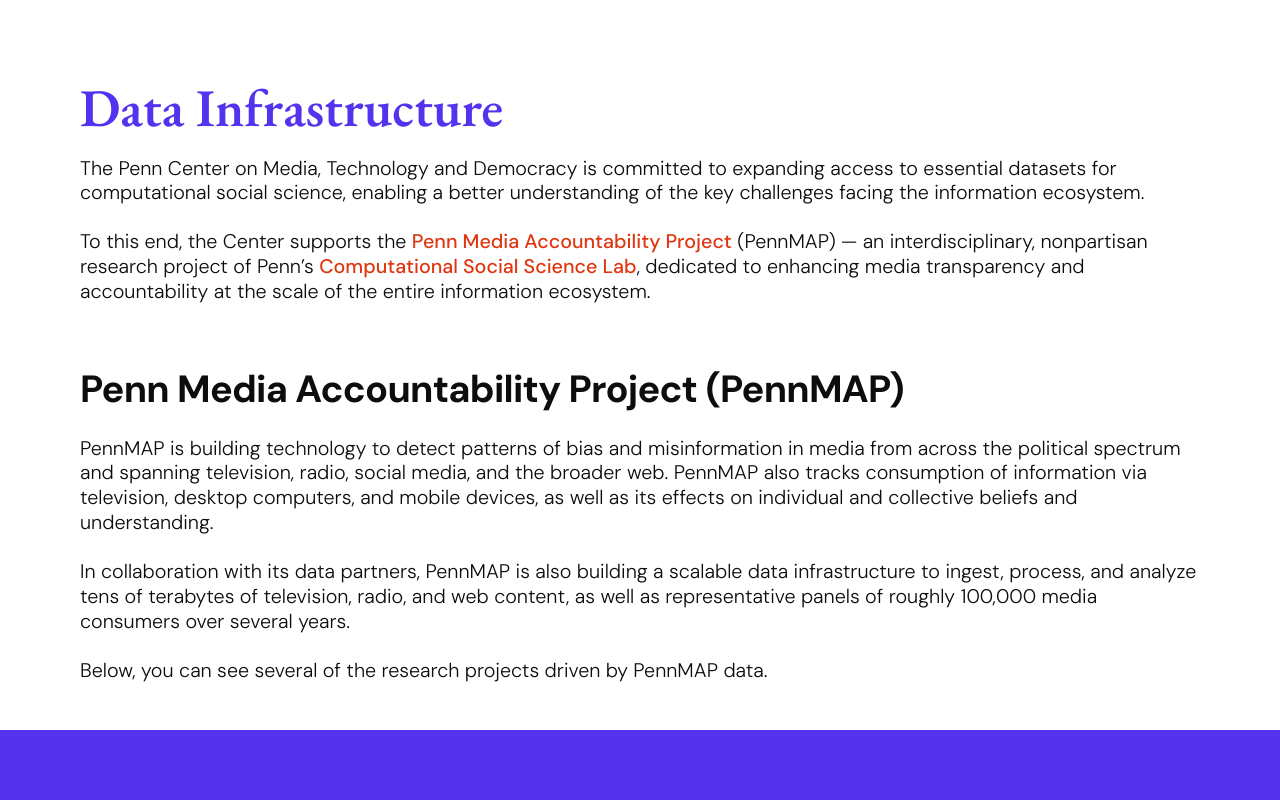
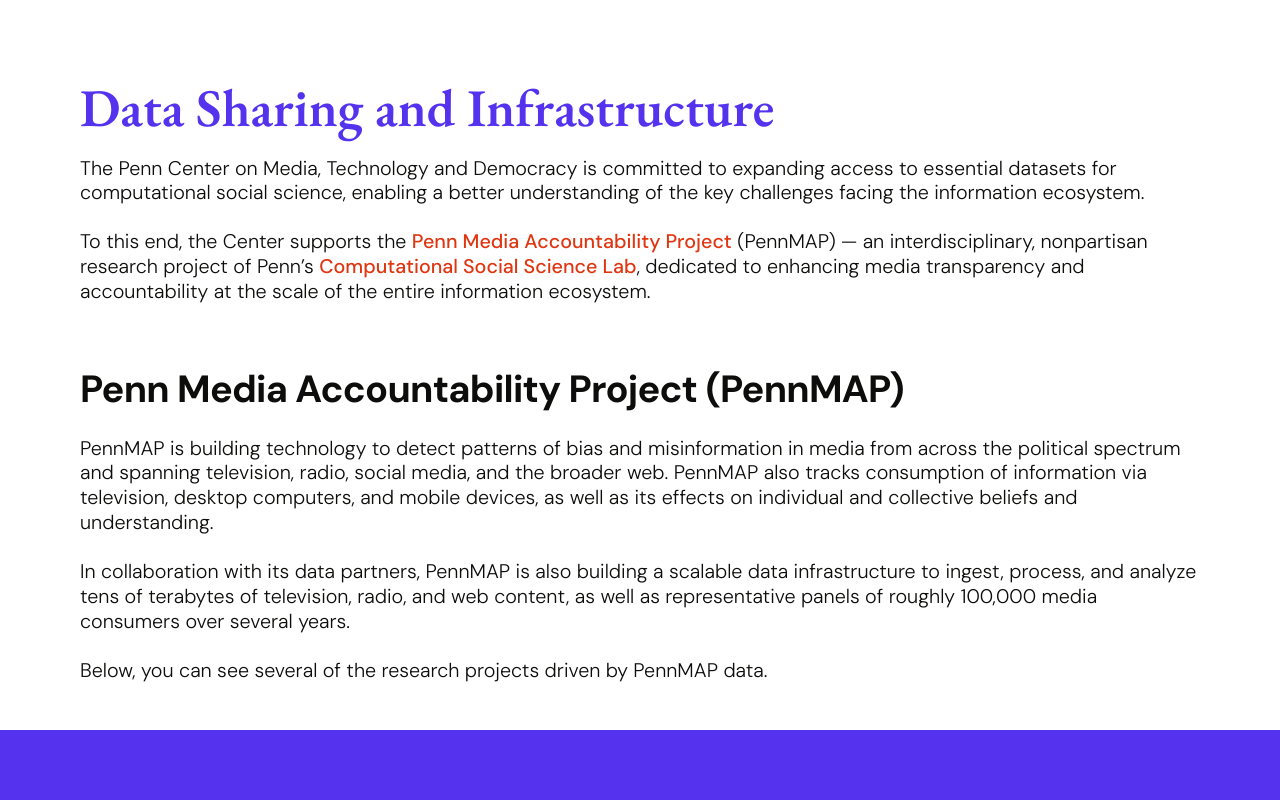
Before and after one commit to PennMEDIATED/data, a plain HTML site: page index.html in a window 1280 px wide. Shown: the top 800 px of the page. Drawn offline with nearby package versions, Linux system fonts and the light colour scheme.

Commit message:
updated header

```diff
--- a/index.html
+++ b/index.html
@@ -3,7 +3,7 @@
 <head>
   <meta charset="UTF-8">
   <meta name="viewport" content="width=device-width, initial-scale=1.0">
-  <title>Data Infrastructure | Penn MEDIATED</title>
+  <title>Data Sharing and Infrastructure | Penn MEDIATED</title>
   <link rel="preconnect" href="https://fonts.googleapis.com">
   <link rel="preconnect" href="https://fonts.gstatic.com" crossorigin>
   <link href="https://fonts.googleapis.com/css2?family=DM+Sans:opsz,wght@9..40,300;9..40,400;9..40,500;9..40,600;9..40,700&family=EB+Garamond:ital,wght@0,400;0,500;0,600;0,700;1,400&display=swap" rel="stylesheet">
@@ -14,7 +14,7 @@
   <!-- ── Intro: page title + PennMAP description ─────────────────── -->
   <section class="intro" aria-labelledby="intro-heading">
     <div class="intro__inner">
-      <h1 id="intro-heading" class="intro__title">Data Infrastructure</h1>
+      <h1 id="intro-heading" class="intro__title">Data Sharing and Infrastructure</h1>
       <div class="intro__body">
         <p>The Penn Center on Media, Technology and Democracy is committed to expanding access to essential datasets for computational social science, enabling a better understanding of the key challenges facing the information ecosystem.</p>
         <p>To this end, the Center supports the <a href="https://css.seas.upenn.edu/project/penn-map/" target="_blank" rel="noopener">Penn Media Accountability Project</a> (PennMAP) &mdash; an interdisciplinary, nonpartisan research project of Penn&rsquo;s <a href="https://css.seas.upenn.edu/" target="_blank" rel="noopener">Computational Social Science Lab</a>, dedicated to enhancing media transparency and accountability at the scale of the entire information ecosystem.</p>
```
